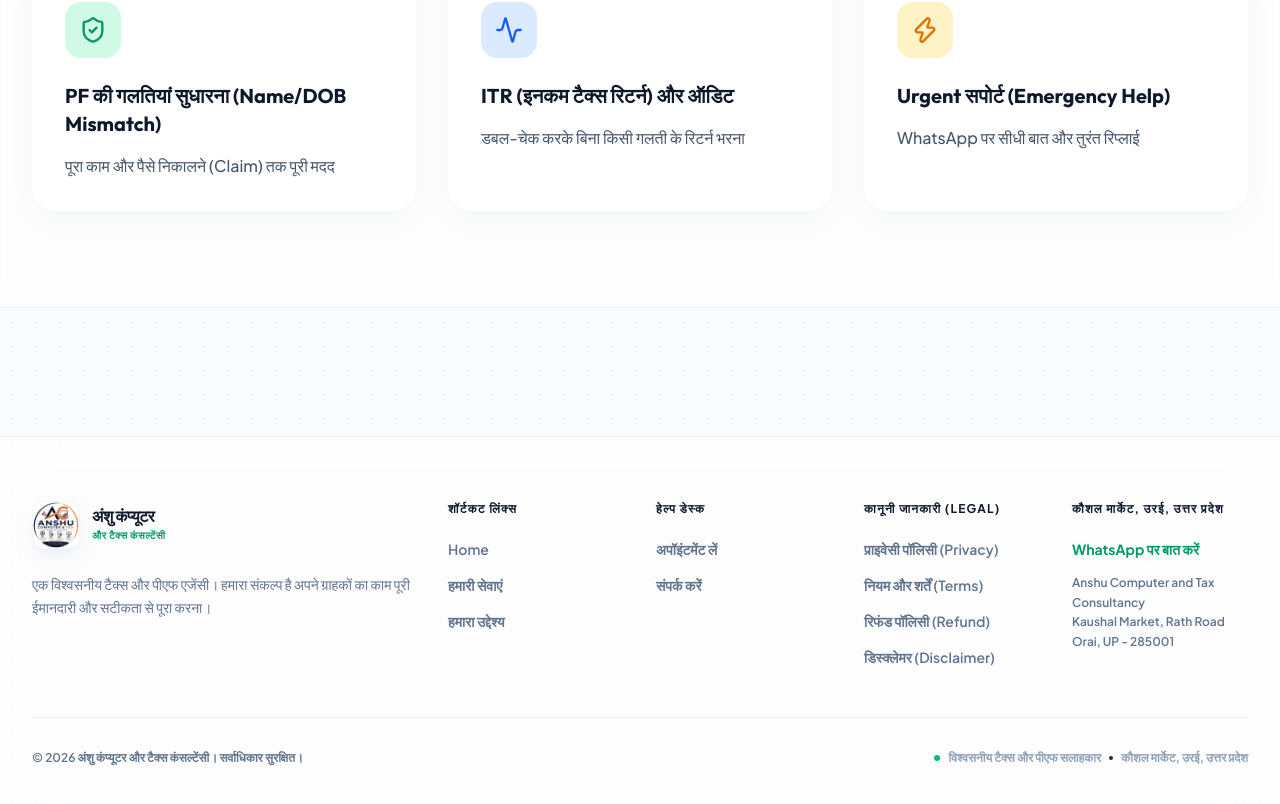
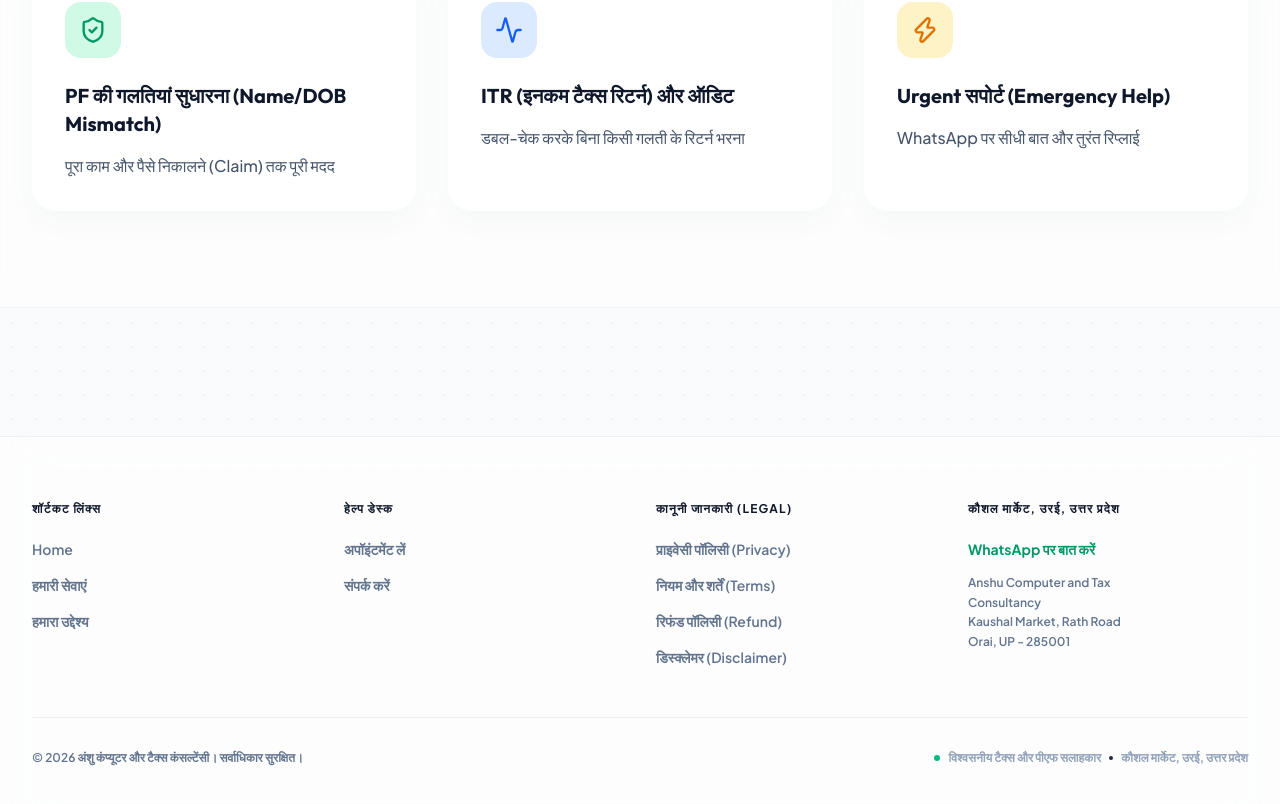
Before and after one commit to ssoni4751/PROJECT_EGI, a Next.js app: page / in a window 1280 px wide. Shown: the part 1201-2005 px from the top of the page. Built offline with nearby package versions, Linux system fonts and the light colour scheme.

Commit message:
style: remove footer brand column for cleaner link layout

```diff
--- a/src/components/Footer.tsx
+++ b/src/components/Footer.tsx
@@ -11,28 +11,7 @@
   return (
     <footer className="relative mt-20 sm:mt-32 border-t border-slate-200/60 bg-white/50 backdrop-blur-xl">
       <div className="max-w-7xl mx-auto px-4 sm:px-6 lg:px-8 py-12 md:py-16">
-        <div className="grid grid-cols-1 md:grid-cols-12 gap-12 lg:gap-8">
-
-          <div className="md:col-span-5 lg:col-span-4 space-y-6">
-            <Link href="/" className="flex items-center gap-3 group focus:outline-none">
-              <div className="w-12 h-12 bg-white rounded-xl flex items-center justify-center shadow-lg shadow-slate-200/50 overflow-hidden border border-slate-100">
-                <img src="/logo.png" alt="Anshu Computer Logo" className="w-full h-full object-cover" />
-              </div>
-              <div className="flex flex-col">
-                <span className="text-base font-black text-slate-900 tracking-tight leading-none font-[family-name:var(--font-geist-mono)]">
-                  {t("brand-title")}
-                </span>
-                <span className="text-[10px] font-bold text-emerald-600 uppercase tracking-wider mt-1 font-[family-name:var(--font-geist-mono)]">
-                  {t("brand-sub")}
-                </span>
-              </div>
-            </Link>
-            <p className="text-sm font-medium text-slate-500 leading-relaxed max-w-sm">
-              {t("footer-desc")}
-            </p>
-          </div>
-
-          <div className="md:col-span-7 lg:col-span-8 grid grid-cols-2 sm:grid-cols-2 lg:grid-cols-4 gap-8">
+        <div className="grid grid-cols-2 sm:grid-cols-2 lg:grid-cols-4 gap-12 lg:gap-8">
           <div className="space-y-5">
             <h4 className="text-xs font-bold text-slate-900 uppercase tracking-widest">{t("footer-access-title")}</h4>
             <ul className="space-y-3">
@@ -78,7 +57,6 @@
             </ul>
           </div>
         </div>
-        </div>
 
         <div className="mt-12 pt-8 border-t border-slate-200/60 flex flex-col sm:flex-row items-center justify-between gap-4">
           <p className="text-xs font-semibold text-slate-500 text-center sm:text-left">
```
Lines whose indentation alone changed are shown as unchanged.
